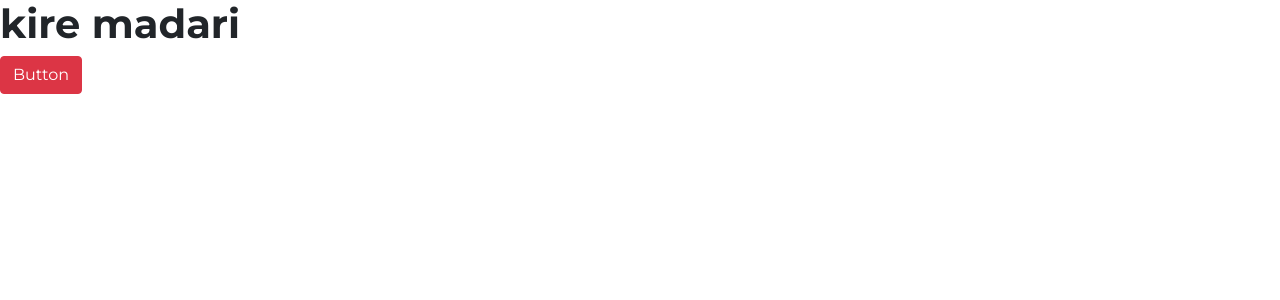
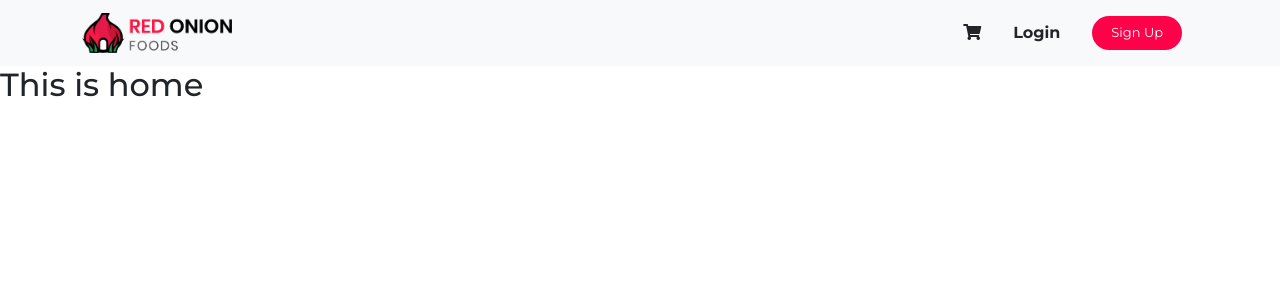
Before and after one commit to khan-shimul/Red-Onion-Foods, a React (Create React App) app: page / in a window 1280 px wide. Shown: the top 300 px of the page. Built offline with nearby package versions, Linux system fonts and the light colour scheme.

Commit message:
added header

```diff
--- a/package.json
+++ b/package.json
@@ -3,6 +3,9 @@
   "version": "0.1.0",
   "private": true,
   "dependencies": {
+    "@fortawesome/fontawesome-svg-core": "^1.2.36",
+    "@fortawesome/free-solid-svg-icons": "^5.15.4",
+    "@fortawesome/react-fontawesome": "^0.1.15",
     "@testing-library/jest-dom": "^5.14.1",
     "@testing-library/react": "^11.2.7",
     "@testing-library/user-event": "^12.8.3",
--- a/public/index.html
+++ b/public/index.html
@@ -8,11 +8,13 @@
   <meta name="theme-color" content="#000000" />
   <meta name="description" content="Web site created using create-react-app" />
   <link rel="apple-touch-icon" href="%PUBLIC_URL%/logo192.png" />
-
+  <!-- google font -->
   <style>
     @import url('https://fonts.googleapis.com/css2?family=Montserrat:ital,wght@0,100;0,200;0,300;0,400;0,500;0,600;0,700;0,800;0,900;1,100;1,200;1,300;1,400;1,500;1,600;1,700;1,800;1,900&display=swap');
   </style>
-
+  <!-- font awesome -->
+  <link rel="stylesheet" href="https://use.fontawesome.com/releases/v5.15.4/css/all.css"
+    integrity="sha384-DyZ88mC6Up2uqS4h/KRgHuoeGwBcD4Ng9SiP4dIRy0EXTlnuz47vAwmeGwVChigm" crossorigin="anonymous">
   <!--
       manifest.json provides metadata used when your web app is installed on a
       user's mobile device or desktop. See https://developers.google.com/web/fundamentals/web-app-manifest/
--- a/src/App.js
+++ b/src/App.js
@@ -1,12 +1,23 @@
-import logo from './logo.svg';
 import './App.css';
-import { Button } from 'react-bootstrap';
+import { BrowserRouter as Router, Switch, Route } from 'react-router-dom';
+import Home from './Pages/Home/Home/Home';
+import Header from './Pages/Shared/Header/Header';
+import Login from './Pages/Login/Login/Login';
 
 function App() {
   return (
     <div className="font-link">
-      <h1 className="fw-bold">kire madari</h1>
-      <Button variant="danger">Button</Button>
+      <Router>
+        <Header />
+        <Switch>
+          <Route exact path="/">
+            <Home />
+          </Route>
+          <Route path="/login">
+            <Login />
+          </Route>
+        </Switch>
+      </Router>
     </div>
   );
 }
--- /dev/null
+++ b/src/Pages/Home/Home/Home.js
@@ -0,0 +1,12 @@
+import React from 'react';
+import Header from '../../Shared/Header/Header';
+
+const Home = () => {
+    return (
+        <div>
+            <h2>This is home</h2>
+        </div>
+    );
+};
+
+export default Home;
--- /dev/null
+++ b/src/Pages/Login/Login/Login.js
@@ -0,0 +1,11 @@
+import React from 'react';
+
+const Login = () => {
+    return (
+        <div>
+            <h2>this is login</h2>
+        </div>
+    );
+};
+
+export default Login;
--- /dev/null
+++ b/src/Pages/Shared/Header/Header.css
@@ -0,0 +1,8 @@
+.btn-sign-up{
+    background-color: #FF0049;
+    color: #ffffff;
+    font-size: 13px;
+    border: none;
+    border-radius: 40px;
+    padding: 7px 19px;
+}
--- /dev/null
+++ b/src/Pages/Shared/Header/Header.js
@@ -0,0 +1,35 @@
+import React from 'react';
+import { Button, Container, Nav, Navbar } from 'react-bootstrap';
+import { Link } from 'react-router-dom';
+import logo from '../../../images/logo2.png';
+import './Header.css'
+
+const Header = () => {
+    return (
+        <>
+            <Navbar collapseOnSelect expand="lg" sticky="top" bg="light" variant="light">
+                <Container>
+                    <Navbar.Brand as={Link} to="/">
+                        <img
+                            src={logo}
+                            width="150"
+                            // height="30"
+                            className="d-inline-block align-top"
+                            alt="React Bootstrap logo"
+                        />
+                    </Navbar.Brand>
+                    <Navbar.Toggle />
+                    <Navbar.Collapse className="justify-content-end">
+                        <Nav.Link href="#home"><i className="fas fa-shopping-cart text-dark"></i></Nav.Link>
+                        <Nav.Link className="text-dark fw-bold" as={Link} to="/login">Login</Nav.Link>
+                        <Nav.Link as={Link} to="/signup">
+                            <button className="btn-sign-up">Sign Up</button>
+                        </Nav.Link>
+                    </Navbar.Collapse>
+                </Container>
+            </Navbar>
+        </>
+    );
+};
+
+export default Header;
```
Also changed, not shown: 1 other file (tests, documents, lock files or other folders).
